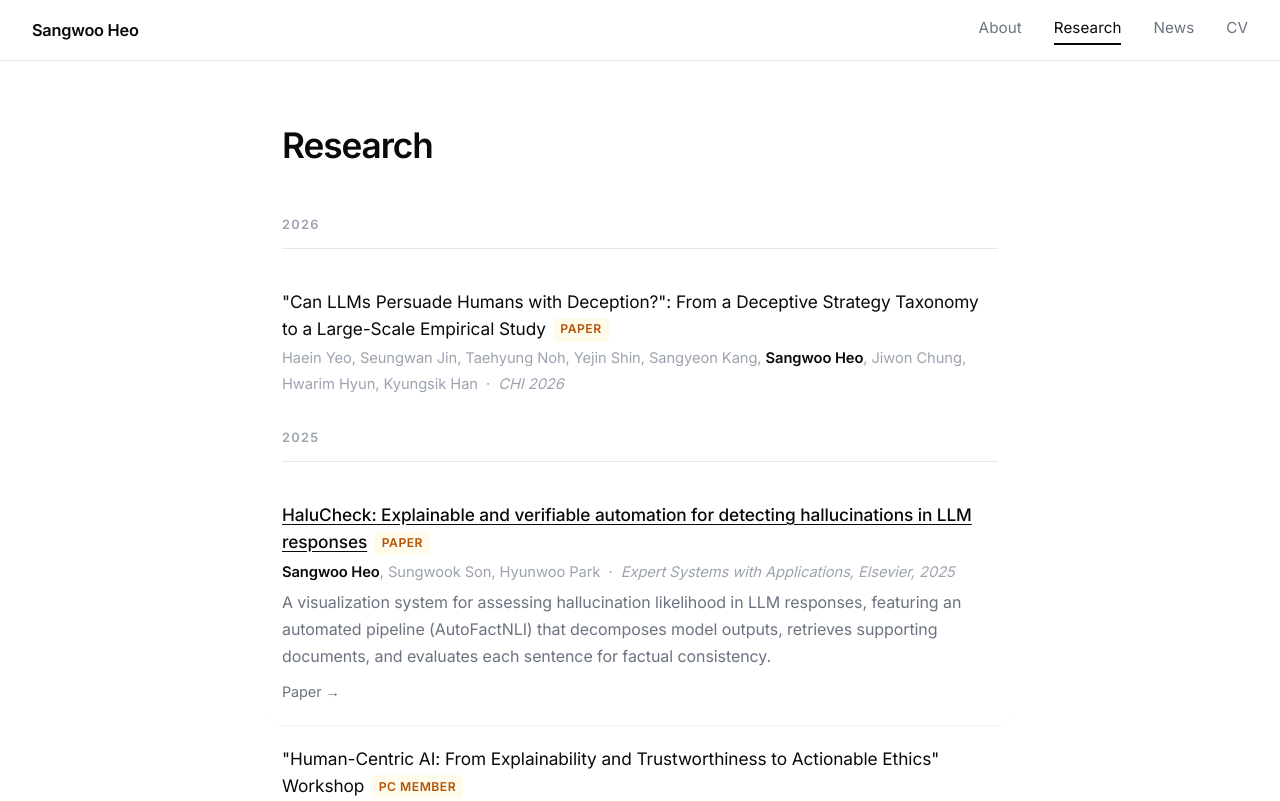
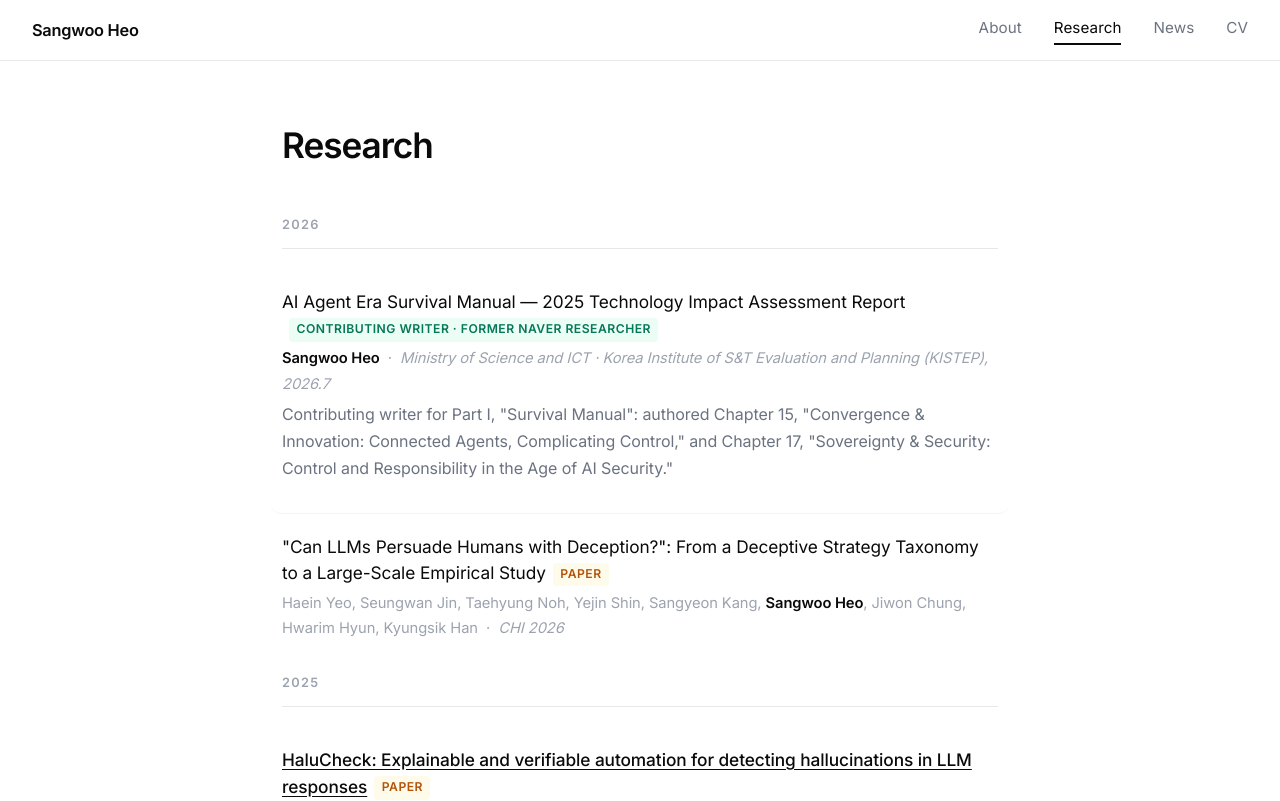
Before and after one commit to markheo/sangwooheo, a Next.js app: page /research in a window 1280 px wide. Shown: the top 801 px of the page. Built offline with nearby package versions, Linux system fonts and the light colour scheme.

Commit message:
Add KISTEP AI agent survival manual as contributing writer credit
Sangwoo Heo authored chapters 15 and 17 of the 2025 technology impact
assessment report, published while at NAVER.

```diff
--- a/src/data/writing.ts
+++ b/src/data/writing.ts
@@ -14,6 +14,18 @@ export interface Writing {
 }
 
 export const writings: Writing[] = [
+  {
+    id: 'kistep-ai-agent-manual-2026',
+    year: 2026,
+    title: 'AI Agent Era Survival Manual — 2025 Technology Impact Assessment Report',
+    authors: 'Sangwoo Heo',
+    venue: 'Ministry of Science and ICT · Korea Institute of S&T Evaluation and Planning (KISTEP), 2026.7',
+    description:
+      'Contributing writer for Part I, "Survival Manual": authored Chapter 15, "Convergence & Innovation: Connected Agents, Complicating Control," and Chapter 17, "Sovereignty & Security: Control and Responsibility in the Age of AI Security."',
+    tag: 'report',
+    tagLabel: 'Contributing Writer · Former NAVER Researcher',
+    links: [],
+  },
   {
     id: 'chi-2026',
     year: 2026,
```
